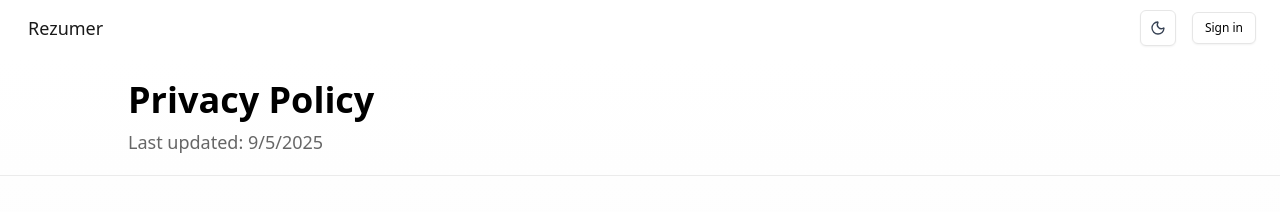
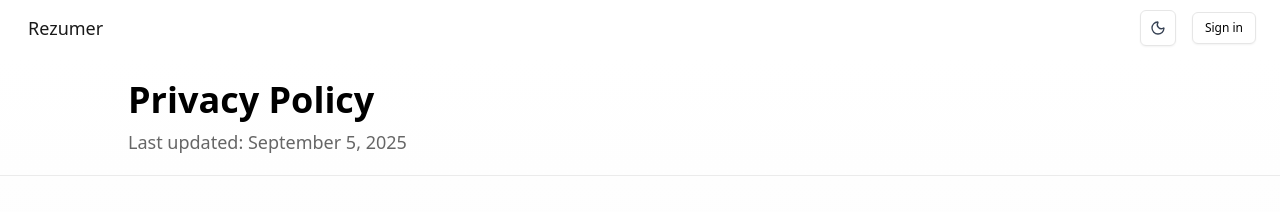
Before and after one commit to dmrock/rezumer, a Next.js app: page /privacy in a window 1280 px wide. Shown: the top 212 px of the page. Built offline with nearby package versions, Linux system fonts and the light colour scheme; no server answers.

Commit message:
fix: update last updated date in Privacy and Terms pages

```diff
--- a/src/app/privacy/page.tsx
+++ b/src/app/privacy/page.tsx
@@ -8,10 +8,7 @@ export default function PrivacyPage() {
   return (
     <div className="from-background to-muted bg-gradient-to-b p-6">
       <div className="mx-auto max-w-5xl">
-        <PageHeader
-          title="Privacy Policy"
-          description={`Last updated: ${new Date().toLocaleDateString()}`}
-        />
+        <PageHeader title="Privacy Policy" description={"Last updated: September 5, 2025"} />
 
         <div className="text-foreground/90 max-w-none space-y-4 leading-relaxed md:space-y-5">
           <section className="space-y-2">
--- a/src/app/terms/page.tsx
+++ b/src/app/terms/page.tsx
@@ -8,10 +8,7 @@ export default function TermsPage() {
   return (
     <div className="from-background to-muted bg-gradient-to-b p-6">
       <div className="mx-auto max-w-5xl">
-        <PageHeader
-          title="Terms of Use"
-          description={`Last updated: ${new Date().toLocaleDateString()}`}
-        />
+        <PageHeader title="Terms of Use" description={"Last updated: September 5, 2025"} />
 
         <div className="text-foreground/90 max-w-none space-y-4 leading-relaxed md:space-y-5">
           <p className="m-0">
```
